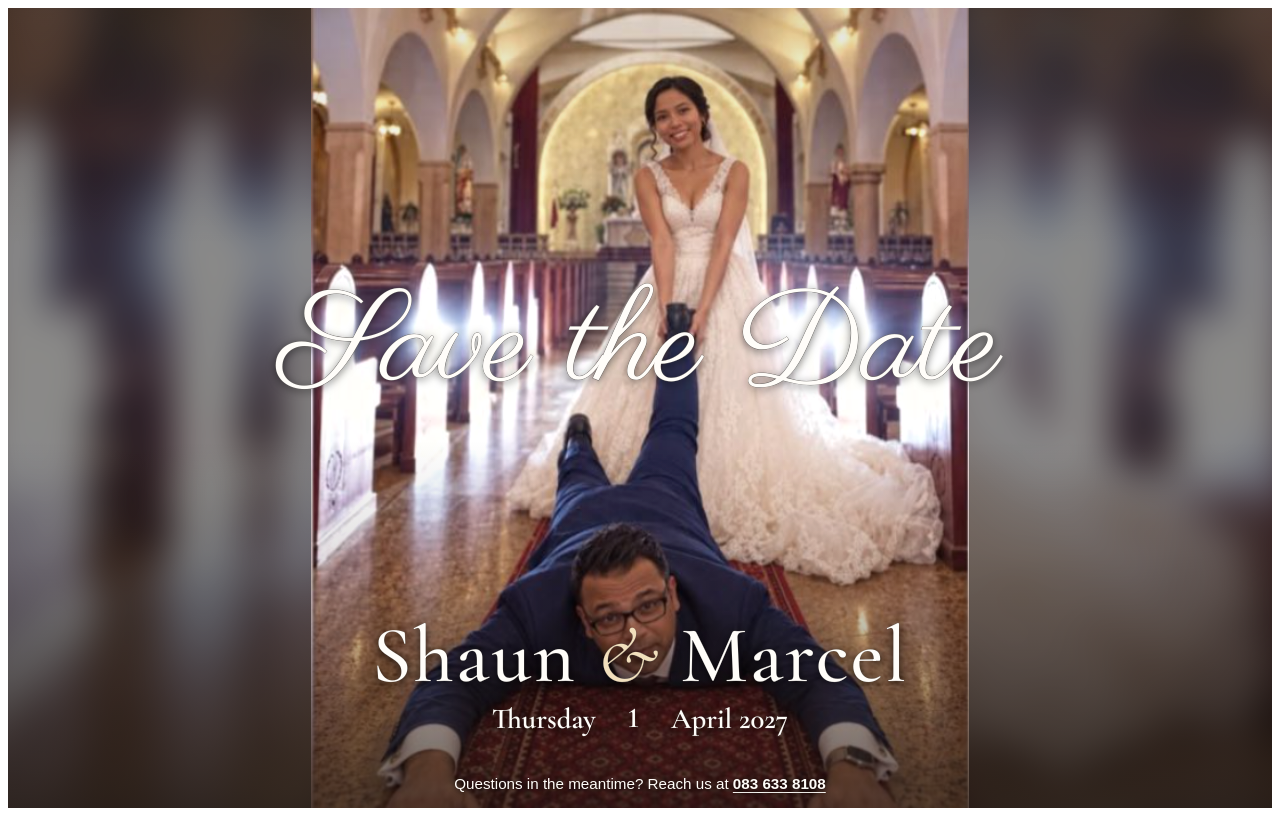
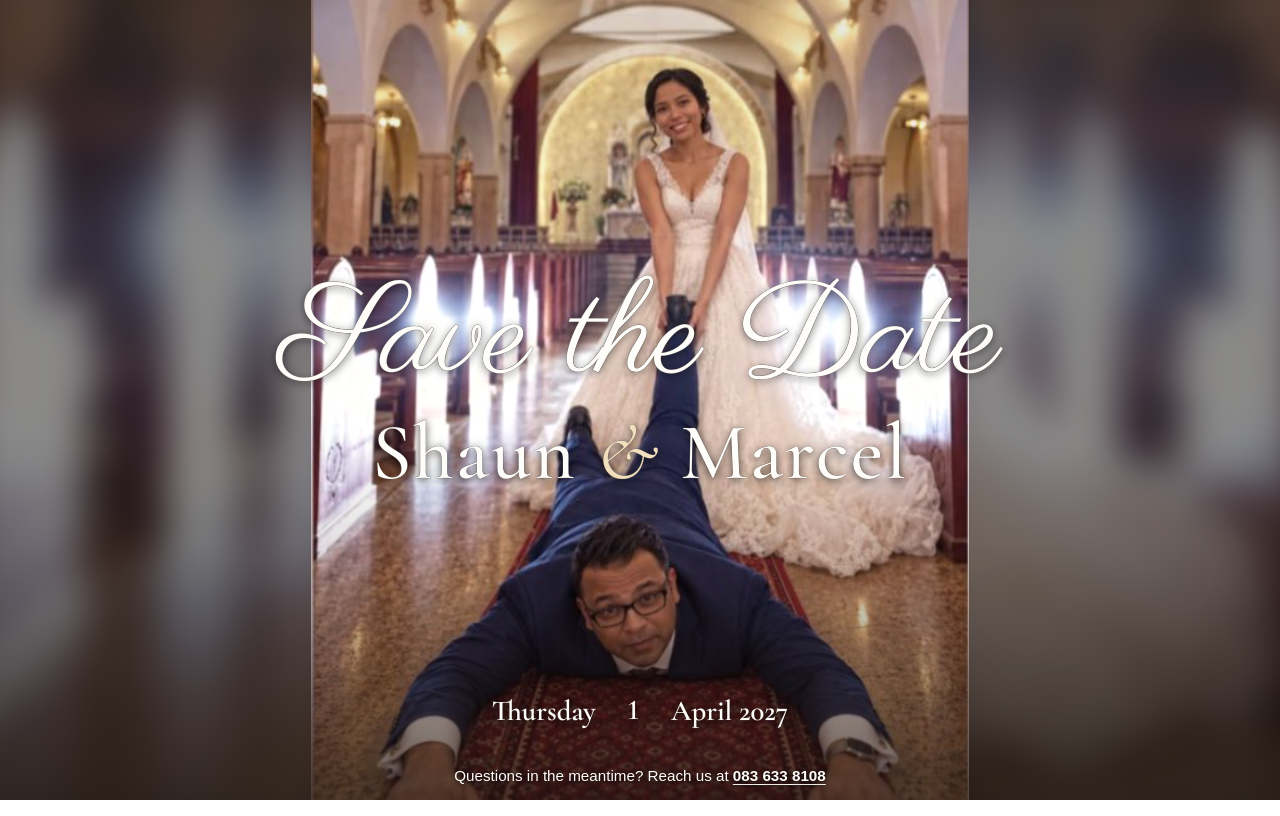
Before and after one commit to thomaspshaun/shaunmarcel, a SvelteKit app in the folder wedding-invitation/: page / in a window 1280 px wide. Built offline with nearby package versions, Linux system fonts and the light colour scheme.

Commit message:
fix(main): update viewport meta tag for better responsive design and adjust save date layout for improved positioning

```diff
--- a/wedding-invitation/src/app.html
+++ b/wedding-invitation/src/app.html
@@ -3,7 +3,7 @@
   <head>
     <meta charset="utf-8" />
     <link rel="icon" href="%sveltekit.assets%/favicon.svg" />
-    <meta name="viewport" content="width=device-width, initial-scale=1" />
+    <meta name="viewport" content="width=device-width, initial-scale=1, viewport-fit=cover" />
     %sveltekit.head%
   </head>
   <body data-sveltekit-preload-data="hover">
--- a/wedding-invitation/src/routes/+page.svelte
+++ b/wedding-invitation/src/routes/+page.svelte
@@ -36,12 +36,13 @@
 
 <style>
   .save-date {
-    position: relative;
+    position: fixed;
+    inset: 0;
     display: grid;
     width: 100%;
     height: 100vh;
-    height: 100svh;
-    min-height: 100%;
+    height: 100dvh;
+    min-height: 100dvh;
     overflow: hidden;
     place-items: center;
     isolation: isolate;
@@ -119,7 +120,7 @@
 
   .couple {
     position: absolute;
-    top: 76%;
+    top: calc(35% + clamp(3.4rem, 11vw, 8rem) * 0.94 + 0.8rem);
     left: 0;
     width: 100%;
     color: #fffdf9;
@@ -209,6 +210,7 @@
       width: auto;
       max-width: 100%;
       margin: auto;
+      height: 100%;
       object-fit: contain;
       filter: contrast(1.04) saturate(1.04);
     }
@@ -217,9 +219,6 @@
       top: 35%;
     }
 
-    .couple {
-      top: 76%;
-    }
   }
 
   @media (prefers-reduced-motion: reduce) {
```
